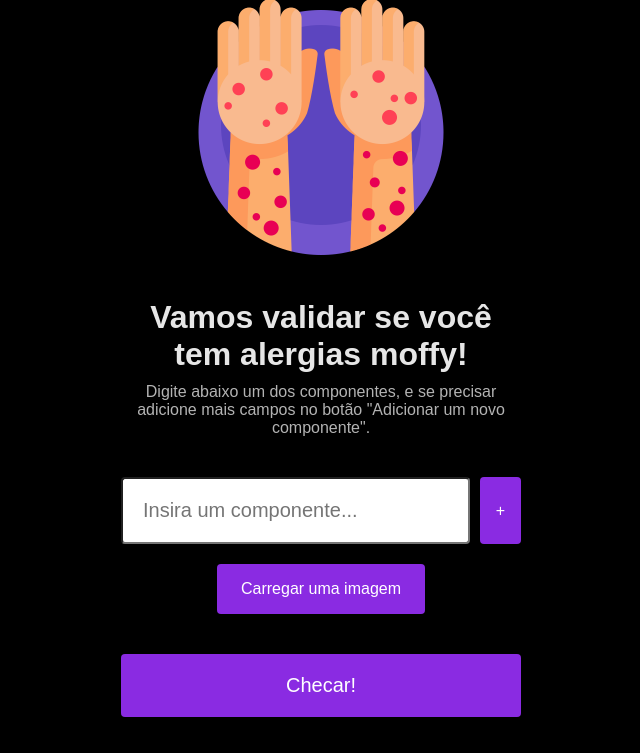
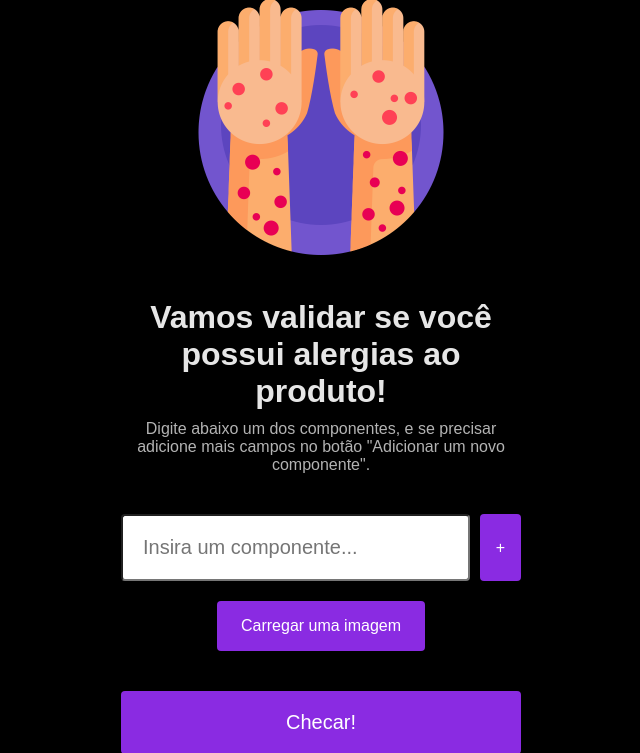
Before and after one commit to Thiago3011/api-read-ingredients, a Flask app: page / in a window 1280 px wide. Shown: the part 101-854 px from the top of the page, without its empty margins (319-959 px from the left). Before the commit the page ends 818 px from the top, so only its background shows below. Run offline with Flask 3, Linux system fonts and the light colour scheme.

Commit message:
git commit -m "refactor: update allergy validator interface and gitignore"

```diff
--- a/templates/index.html
+++ b/templates/index.html
@@ -16,7 +16,7 @@
       <img height="256" width="256" src="/static/images/irritacao-na-pele.png" alt="Imagem sobre irritação na pele">
 
       <!-- Título principal da página -->
-      <h1>Vamos validar se você tem alergias moffy!</h1>
+      <h1>Vamos validar se você possui alergias ao produto!</h1>
 
       <!-- Instrução para o usuário -->
       <p>Digite abaixo um dos componentes, e se precisar adicione mais campos no botão "Adicionar um novo componente".</p>
```
Also changed, not shown: 1 other file.
